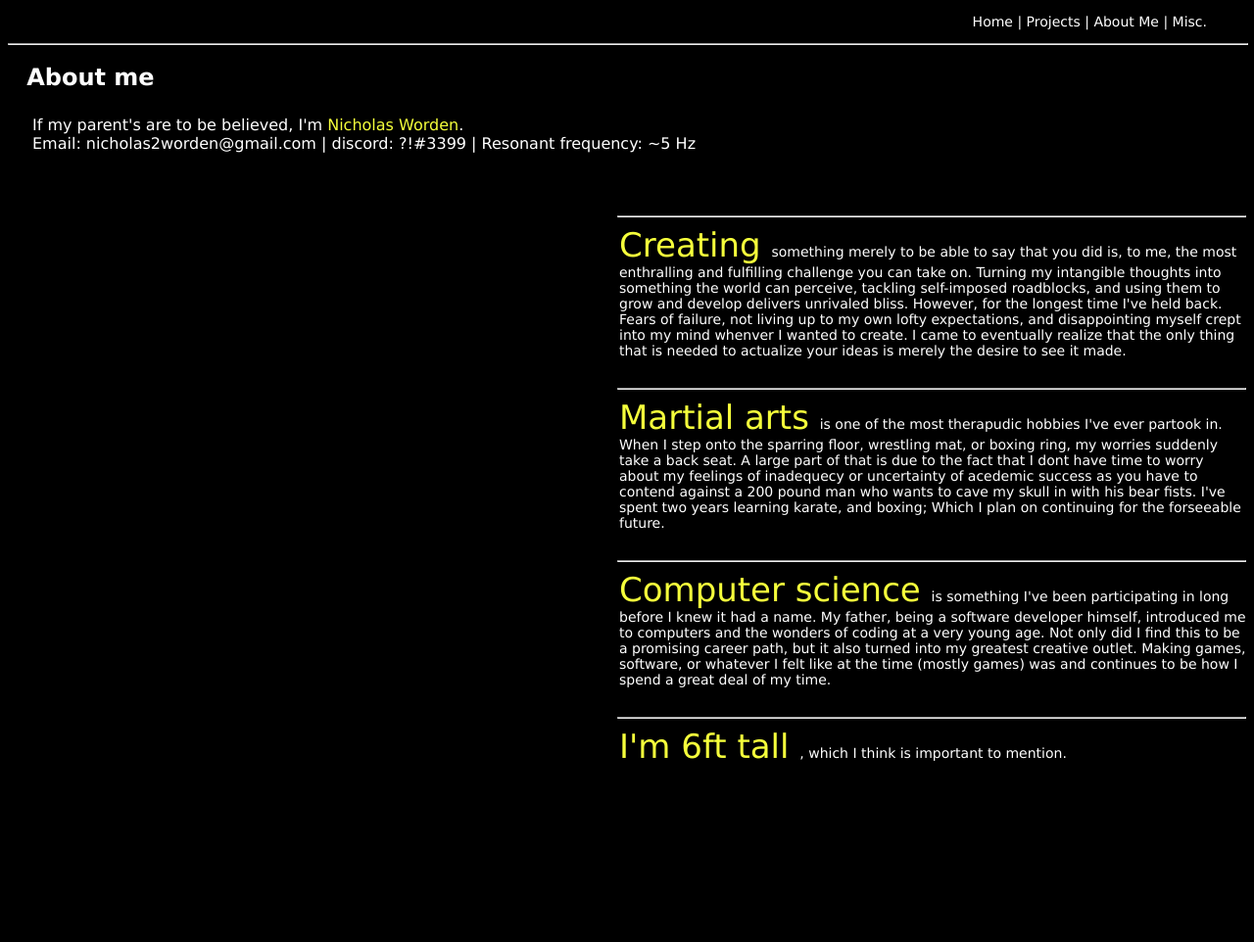
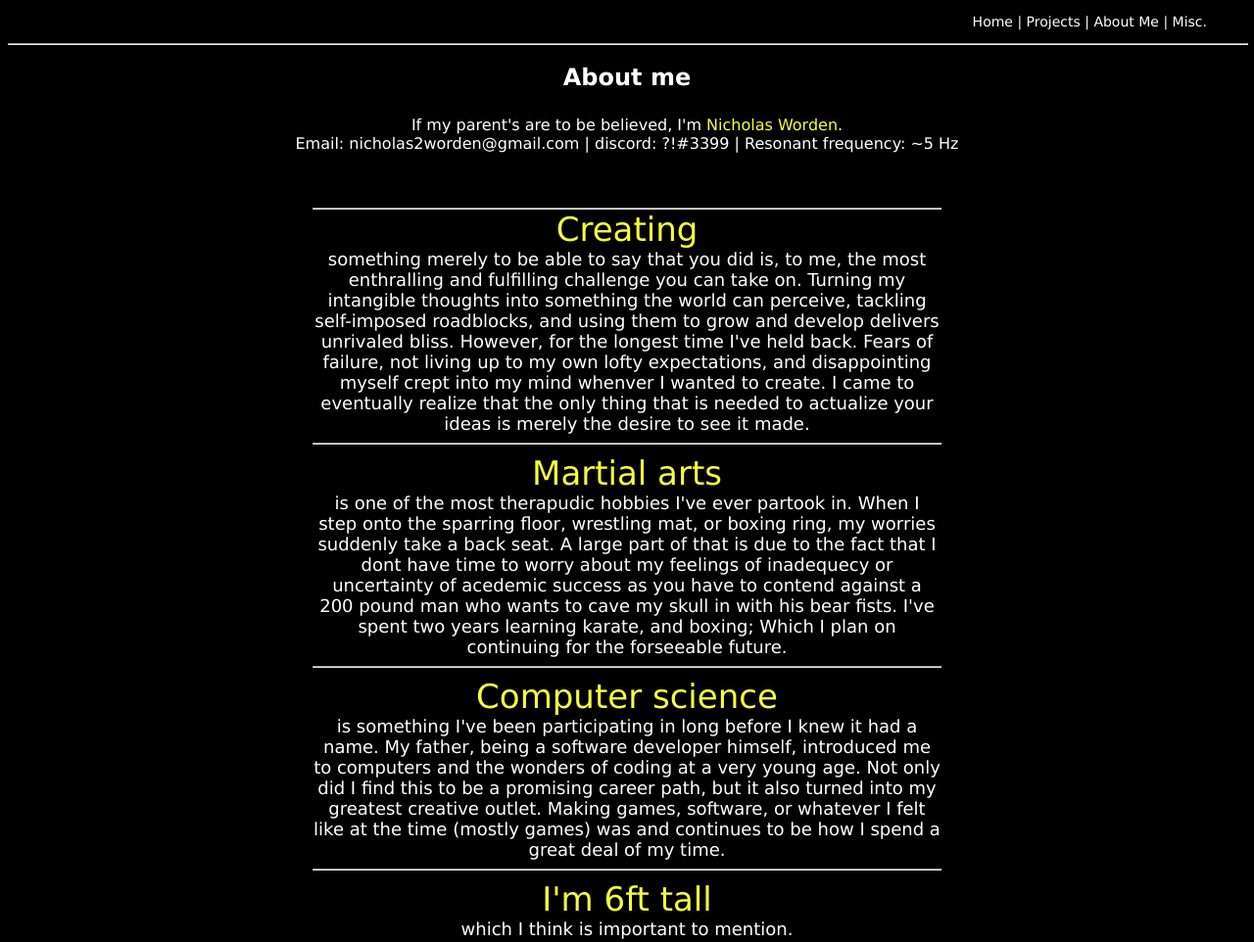
Before and after one commit to King1Fish0/King1Fish0.github.io, a plain HTML site: page AboutMe.htm in a window 1280 px wide. Shown: the whole page at 98% size. Before the commit the page ends 812 px from the top, so only its background shows below. Drawn offline with Linux system fonts and the light colour scheme.

Commit message:
Center aligning my HTML stuff :3

```diff
--- a/AboutMe.htm
+++ b/AboutMe.htm
@@ -19,51 +19,55 @@
 
 		<hr style ="width:100%;"></hr>
 
+        <div style="text-align: center;font-size:18px">
+
 		<h3 style="font-family:verdana;font-size:24px; color:white;margin:1.5vw;">About me</h3>
-		<p style="font-family:verdana;font-size:16px; color:white;margin:25px; text-align:left;">
+		<p style="font-family:verdana;font-size:16px; color:white;margin:25px;">
 			If my parent's are to be believed, I'm <span style ="color:rgb(245, 255, 59);"> Nicholas Worden</span>.<br>
             Email: nicholas2worden@gmail.com | discord: ?!#3399 | Resonant frequency: ~5 Hz
 		</p>
 
         <p style="text-align:right;margin-right:2.5% ;font-size:2vw;font:verdana;color:rgb(0, 0, 0);margin-bottom:0;"><b>Hidden text</b></p>
 
-		<hr style ="width:50vw;margin-right:0;"></hr>
+		<hr style ="width:50vw;margin: auto;"></hr>
 
-        <p style = "font-family:verdana;text-decoration:none;font-size:14px; color:white;width: 50vw;text-align:left;margin: auto;margin-right:0px;margin-bottom: 30px;">
+
+        <p style = "font-family:verdana;text-align: center;margin: auto; color:white;width: 50vw;">
             <span style = "font-family:verdana;text-decoration:none;font-size:34px; color:rgb(245, 255, 59)">
-                Creating
+                Creating<br>
             </span>
             something merely to be able to say that you did is, to me, the most enthralling and fulfilling challenge you can take on. Turning my intangible thoughts into something the world can perceive, tackling self-imposed roadblocks, and using them to grow and develop
             delivers unrivaled bliss.<span style="text-indent: 20px;"> However, for the longest time I've held back.
             Fears of failure, not living up to my own lofty expectations, and disappointing myself crept into my mind whenver I wanted to create. I came to eventually realize that the only thing that is needed to actualize your ideas is merely the desire to see it made.</span> </p>
 
 
-            <hr style ="width:50vw;margin-right:0;"></hr>
+            <hr style ="width:50vw;"></hr>
 
-        <p style = "font-family:verdana;text-decoration:none;font-size:14px; color:white;width: 50vw;text-align:left;margin: auto;margin-right:0px;margin-bottom: 30px;">
+        <p style = "font-family:verdana;text-decoration:none;margin: auto; color:white;width: 50vw;">
             <span style = "font-family:verdana;text-decoration:none;font-size:34px; color:rgb(245, 255, 59)">
-                Martial arts
+                Martial arts<br>
             </span>
             is one of the most therapudic hobbies I've ever partook in. When I step onto the sparring floor, wrestling mat, or boxing ring, my worries suddenly take a back seat. A large part of that is due to the fact that I dont have time to worry about my feelings of inadequecy or uncertainty of acedemic success as you have to contend against a 200 pound man who wants to cave my skull in with his bear fists.
             I've spent two years learning karate, and boxing; Which I plan on continuing for the forseeable future.
         </p>
 
-		<hr style ="width:50vw;margin-right:0;"></hr>
+		<hr style ="width:50vw;"></hr>
 
-        <p style = "font-family:verdana;text-decoration:none;font-size:14px; color:white;width: 50vw;text-align:left;margin: auto;margin-right:0px;margin-bottom: 30px;">
+        <p style = "font-family:verdana;text-decoration:none;margin: auto; color:white;width: 50vw;">
             <span style = "font-family:verdana;text-decoration:none;font-size:34px; color:rgb(245, 255, 59)">
-                Computer science
+                Computer science<br>
             </span>
             is something I've been participating in long before I knew it had a name. My father, being a software developer himself, introduced me to computers and the wonders of coding at a very young age. Not only did I find this to be a promising career path, but it also turned into my greatest creative outlet. Making games, software, or whatever I felt like at the time (mostly games) was and continues to be how I spend a great deal of my time.
         </p>
 
-		<hr style ="width:50vw;margin-right:0;"></hr>
-        <p style = "font-family:verdana;text-decoration:none;font-size:14px; color:white;width: 50vw;text-align:left;margin: auto;margin-right:0px;margin-bottom: 30px;">
+		<hr style ="width:50vw;"></hr>
+        <p style = "font-family:verdana;text-decoration:none;margin: auto; color:white;width: 50vw;">
             <span style = "font-family:verdana;text-decoration:none;font-size:34px; color:rgb(245, 255, 59)">
-                I'm 6ft tall
+                I'm 6ft tall<br>
             </span>
-            , which I think is important to mention.
+            which I think is important to mention.
         </p>
+        </div>
 	</body>
 
 </html>
```
Also changed, not shown: Misc.htm (+6 -3 lines), Projects.htm (+9 -7 lines), Projects/MyWebsite.htm (+9 -5 lines), Projects/NoJumpKing.htm (+11 -6 lines), index.htm (+9 -8 lines).
